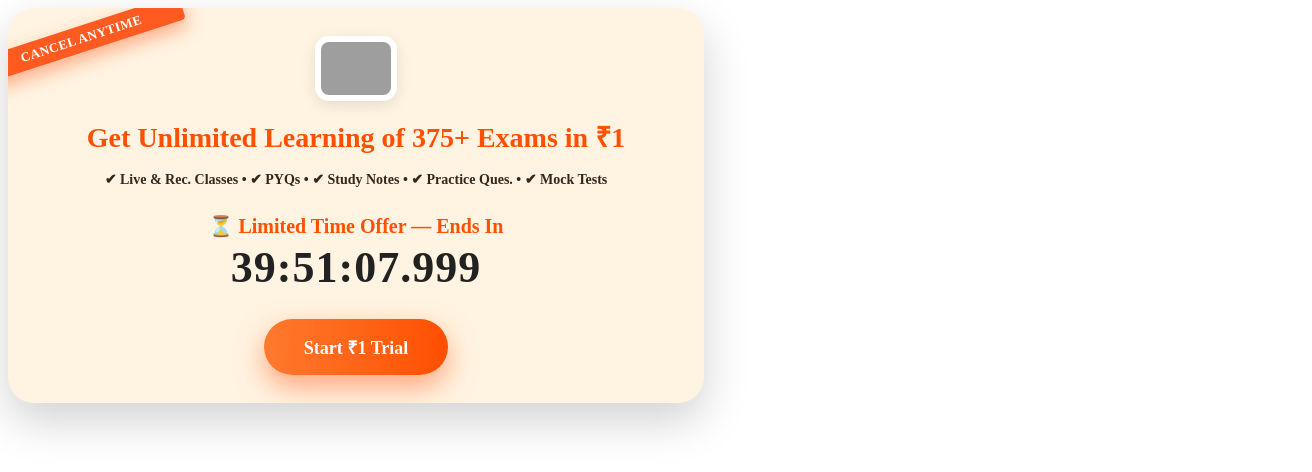
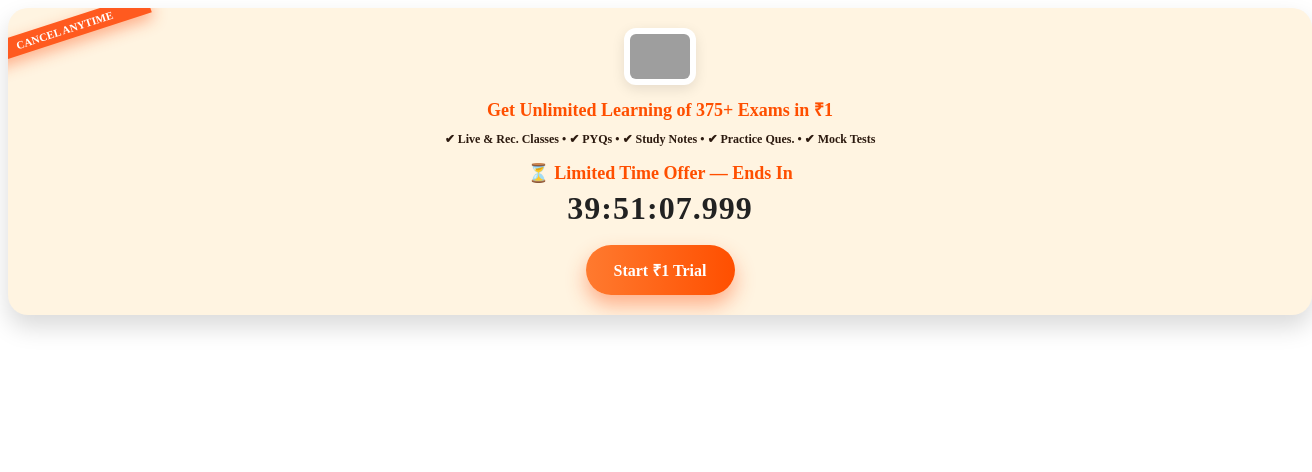
Before and after one commit to PavanShiva7730/super-pass-live-timer, a plain HTML site: page index.html in a window 1280 px wide. Shown: the whole page, 1312 px wide, since content can reach past the window. Drawn offline with Linux system fonts and the light colour scheme; grey boxes are pictures that could not be loaded.

Commit message:
Update index.html

```diff
--- a/index.html
+++ b/index.html
@@ -1,10 +1,11 @@
-<!-- PREMIUM COUNTDOWN + FEATURES PROMO CARD -->
+<!-- RESPONSIVE SUPER PASS WIDGET -->
 <div style="
-  width:640px;
+  max-width:100%;
+  width:100%;
   background:#fff4e1;
-  border-radius:26px;
-  padding:28px;
-  box-shadow:0 18px 45px rgba(0,0,0,0.18);
+  border-radius:20px;
+  padding:20px;
+  box-shadow:0 12px 25px rgba(0,0,0,0.15);
   display:flex;
   flex-direction:column;
   align-items:center;
@@ -12,99 +13,78 @@
   overflow:hidden;
 ">
 
-  <!-- SMALL CANCEL ANYTIME RIBBON -->
+  <!-- Ribbon -->
   <div style="
     position:absolute;
-    top:18px;
+    top:12px;
     left:-32px;
     background:#ff5a1f;
     color:#fff;
-    padding:5px 42px;
-    font-size:13px;
+    padding:4px 38px;
+    font-size:11px;
     font-weight:800;
     transform:rotate(-18deg);
-    box-shadow:0 8px 18px rgba(255,90,31,0.45);
+    box-shadow:0 6px 15px rgba(255,90,31,0.45);
     text-transform:uppercase;
     z-index:5;
-    letter-spacing:0.5px;
-    border-radius:4px;
   ">
     CANCEL ANYTIME
   </div>
 
-  <!-- 🔥 LOGO ADDED AT THE TOP -->
+  <!-- Logo -->
   <img
     src="https://cdn.testbook.com/1763306859559-Supar%20Pass%20LIVE-3%20%282%29.svg/1763306861.svg%2Bxml"
-    style="width:70px;background:#fff;padding:6px;border-radius:14px;box-shadow:0 4px 15px rgba(0,0,0,0.1);margin-bottom:12px;"
+    style="width:60px;background:#fff;padding:6px;border-radius:12px;margin-bottom:12px;box-shadow:0 4px 13px rgba(0,0,0,0.1);"
   >
 
-  <!-- 1️⃣ MAIN HEADING -->
+  <!-- Heading -->
   <div style="
-      font-size:28px;
+      font-size:18px;
       font-weight:900;
       color:#ff4f00;
       text-align:center;
-      margin-top:4px;
   ">
     Get Unlimited Learning of 375+ Exams in ₹1
   </div>
 
-  <!-- 2️⃣ ONE-LINE FEATURES -->
+  <!-- Features -->
   <div style="
-      margin-top:14px;
-      font-size:14px;
+      margin-top:10px;
+      font-size:12px;
       font-weight:700;
       color:#2c1a0f;
       text-align:center;
-      line-height:1.5;
-      opacity:0.95;
+      line-height:1.4;
   ">
-    ✔ Live & Rec. Classes •
-    ✔ PYQs •
-    ✔ Study Notes •
-    ✔ Practice Ques. •
-    ✔ Mock Tests
+    ✔ Live & Rec. Classes • ✔ PYQs • ✔ Study Notes • ✔ Practice Ques. • ✔ Mock Tests
   </div>
 
-  <!-- 3️⃣ LIMITED TIME OFFER -->
-  <div style="font-size:20px;font-weight:900;color:#ff4f00;margin-top:24px;">
+  <!-- Timer Title -->
+  <div style="font-size:18px;font-weight:900;color:#ff4f00;margin-top:14px;">
     ⏳ Limited Time Offer — Ends In
   </div>
 
-  <!-- 4️⃣ TIMER -->
+  <!-- Timer -->
   <div id="tb-timer"
-       style="font-size:44px;font-weight:900;color:#222;letter-spacing:1px;margin-top:4px;">
+       style="font-size:32px;font-weight:900;color:#222;letter-spacing:1px;margin-top:6px;text-align:center;">
   </div>
 
-  <!-- 5️⃣ CTA BUTTON -->
+  <!-- CTA Button -->
   <a href="https://testbk.co/1f9wk" target="_blank"
      style="
-        margin-top:26px;
+        margin-top:18px;
         background:linear-gradient(90deg,#ff7a2f 0%,#ff4f00 100%);
         color:#fff;
-        padding:16px 40px;
-        font-size:18px;
+        padding:14px 28px;
+        font-size:16px;
         font-weight:900;
-        border-radius:50px;
+        border-radius:40px;
         text-decoration:none;
-        box-shadow:0 12px 28px rgba(255,90,31,0.50);
-        transition:0.3s ease;
-        overflow:hidden;
-     "
-     onmouseover="this.style.transform='translateY(-4px)'"
-     onmouseout="this.style.transform='translateY(0px)'">
-    <span style="position:relative;z-index:2;">Start ₹1 Trial</span>
-
-    <!-- Button Shine Effect -->
-    <span style="
-      content:'';
-      position:absolute;
-      top:0;left:-120%;
-      width:100%;height:100%;
-      background:rgba(255,255,255,0.45);
-      transform:skewX(-20deg);
-      animation:shine 2.8s ease-in-out infinite;
-    "></span>
+        box-shadow:0 10px 20px rgba(255,90,31,0.45);
+        transition:0.2s ease;
+        display:inline-block;
+     ">
+    Start ₹1 Trial
   </a>
 
 </div>
@@ -115,6 +95,20 @@
   60% { left: 140%; }
   100% { left: 140%; }
 }
+
+/* MOBILE RESPONSIVE FIX */
+@media(max-width:480px){
+  #tb-timer {
+    font-size:26px !important;
+  }
+  a {
+    font-size:14px !important;
+    padding:12px 24px !important;
+  }
+  div[style*="font-size:18px;font-weight:900;color:#ff4f00;margin-top:14px"]{
+    font-size:17px !important;
+  }
+}
 </style>
 
 <script>
@@ -122,7 +116,6 @@
   function updateTimer(){
     const now = new Date();
     const end = new Date();
-
     end.setHours(55, 59, 59, 999);
 
     const diff = end - now;
```
